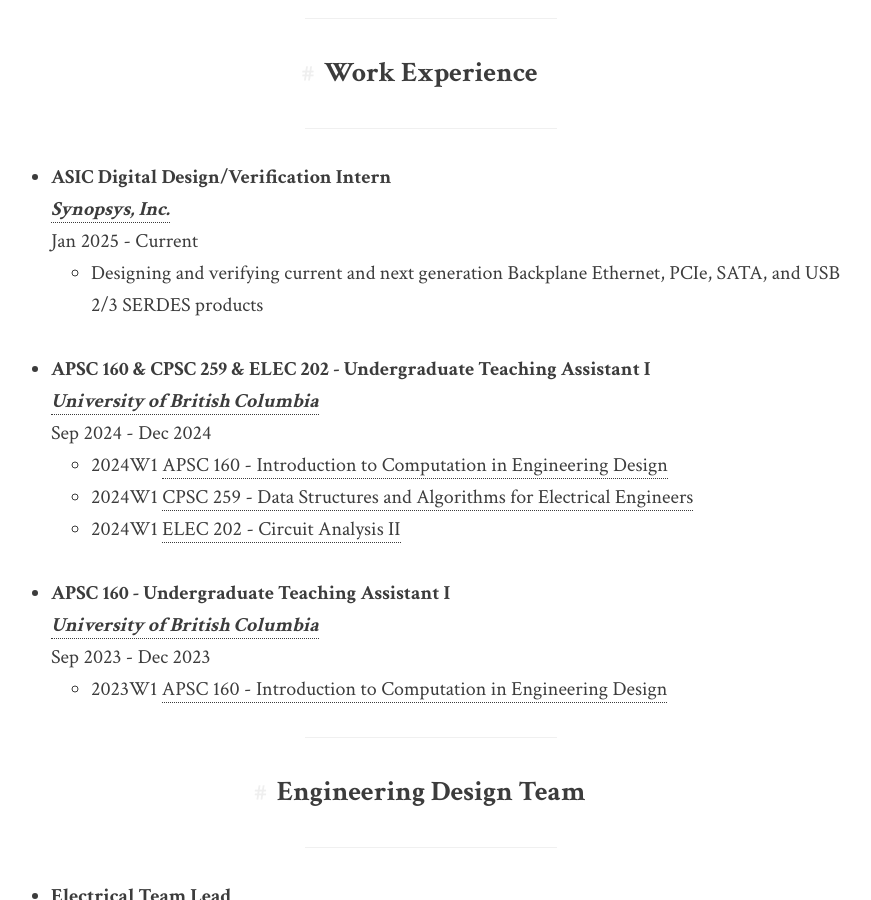
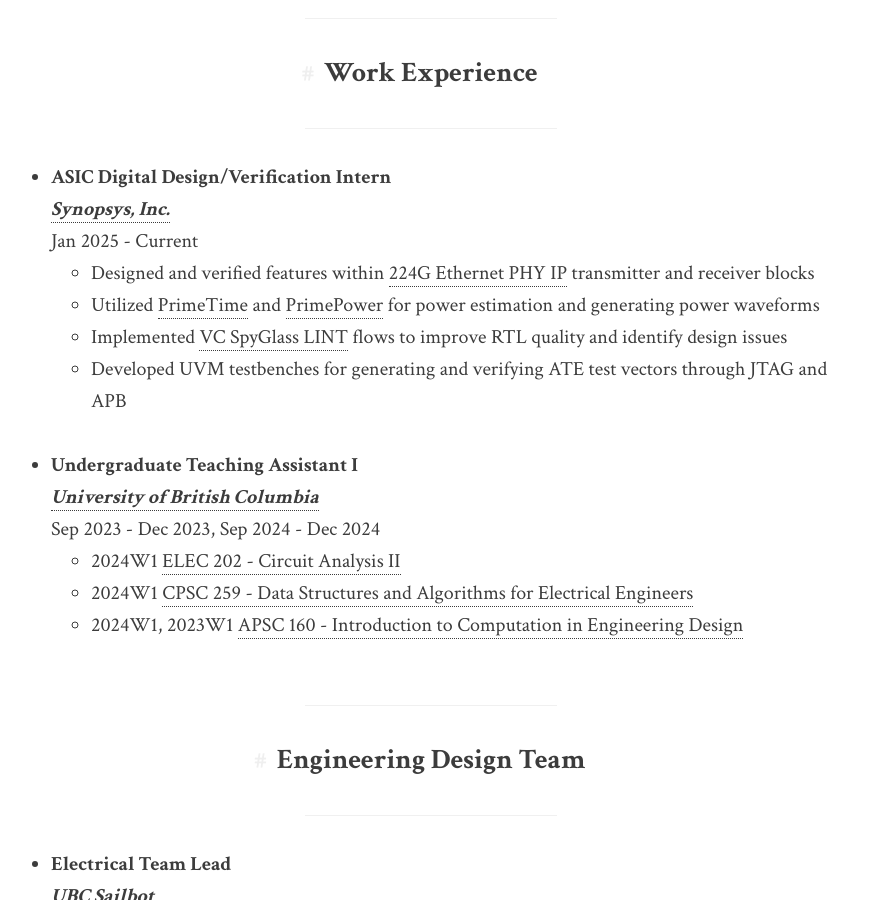
Before and after one commit to shihlings/website, a Jekyll site: the page built from resume/index.md, in a window 1280 px wide and 900 px high, scrolled down 664 px. Shown: the whole window, without its empty margins (209-1080 px from the left). Built offline with Jekyll 4.4.1, drawn with Linux system fonts in a browser that asks for light colours; some of the changed text lies outside the part shown.

Commit message:
v.1.4.3 (2026-01-21)  (#10)
* update resume

* update resume, increment version

```diff
--- a/_config.yml
+++ b/_config.yml
@@ -1,4 +1,4 @@
-version: 1.4.2
+version: 1.4.3
 title: Shih-Ling Shen
 email:  shihling@shihling.com
 description: > # this means to ignore newlines until "baseurl:"
--- a/resume/index.md
+++ b/resume/index.md
@@ -15,19 +15,17 @@ navbar_title: Resume
 - **ASIC Digital Design/Verification Intern** <br>
   [**_Synopsys, Inc._**](https://www.synopsys.com/){:target="_blank"} <br>
   Jan 2025 - Current <br>
-  - Designing and verifying current and next generation Backplane Ethernet, PCIe, SATA, and USB 2/3 SERDES products<br><br>
+  - Designed and verified features within [224G Ethernet PHY IP](https://www.synopsys.com/designware-ip/interface-ip/ethernet/224g-ethernet-phy-ip.html){:target="_blank"} transmitter and receiver blocks
+  - Utilized [PrimeTime](https://www.synopsys.com/implementation-and-signoff/signoff/primetime.html){:target="_blank"} and [PrimePower](https://www.synopsys.com/implementation-and-signoff/signoff/primepower.html){:target="_blank"} for power estimation and generating power waveforms
+  - Implemented [VC SpyGlass LINT](https://www.synopsys.com/verification/static-and-formal-verification/vc-spyglass.html){:target="_blank"} flows to improve RTL quality and identify design issues
+  - Developed UVM testbenches for generating and verifying ATE test vectors through JTAG and APB<br><br>
 
-- **APSC 160 & CPSC 259 & ELEC 202 - Undergraduate Teaching Assistant I** <br>
+- **Undergraduate Teaching Assistant I** <br>
   [**_University of British Columbia_**](https://www.ubc.ca/){:target="_blank"} <br>
-  Sep 2024 - Dec 2024 <br>
-  - 2024W1 [APSC 160 - Introduction to Computation in Engineering Design](https://vancouver.calendar.ubc.ca/course-descriptions/courses/apscv-160){:target="_blank"}
+  Sep 2023 - Dec 2023, Sep 2024 - Dec 2024 <br>
+  - 2024W1 [ELEC 202 - Circuit Analysis II](https://vancouver.calendar.ubc.ca/course-descriptions/courses/elecv-202){:target="_blank"}
   - 2024W1 [CPSC 259 - Data Structures and Algorithms for Electrical Engineers](https://vancouver.calendar.ubc.ca/course-descriptions/courses/cpscv-259){:target="_blank"}
-  - 2024W1 [ELEC 202 - Circuit Analysis II](https://vancouver.calendar.ubc.ca/course-descriptions/courses/elecv-202){:target="_blank"} <br><br>
-
-- **APSC 160 - Undergraduate Teaching Assistant I** <br>
-  [**_University of British Columbia_**](https://www.ubc.ca/){:target="_blank"} <br>
-  Sep 2023 - Dec 2023 <br>
-  - 2023W1 [APSC 160 - Introduction to Computation in Engineering Design](https://vancouver.calendar.ubc.ca/course-descriptions/courses/apscv-160){:target="_blank"}
+  - 2024W1, 2023W1 [APSC 160 - Introduction to Computation in Engineering Design](https://vancouver.calendar.ubc.ca/course-descriptions/courses/apscv-160){:target="_blank"} <br><br>
 
 <hr><center><h2>Engineering Design Team</h2></center><hr>
 - **Electrical Team Lead** <br>
```
Also changed, not shown: 1 other file.
